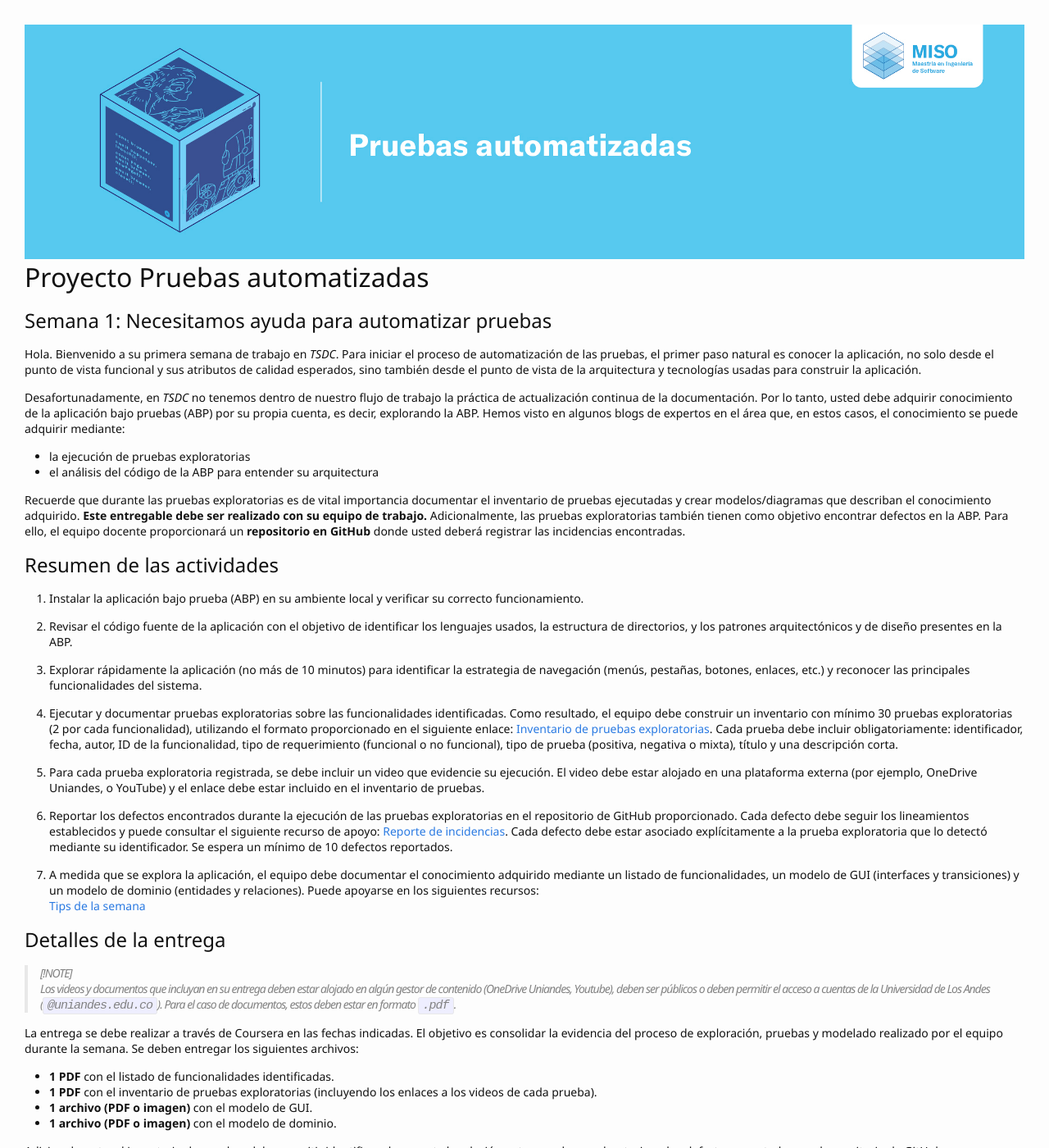
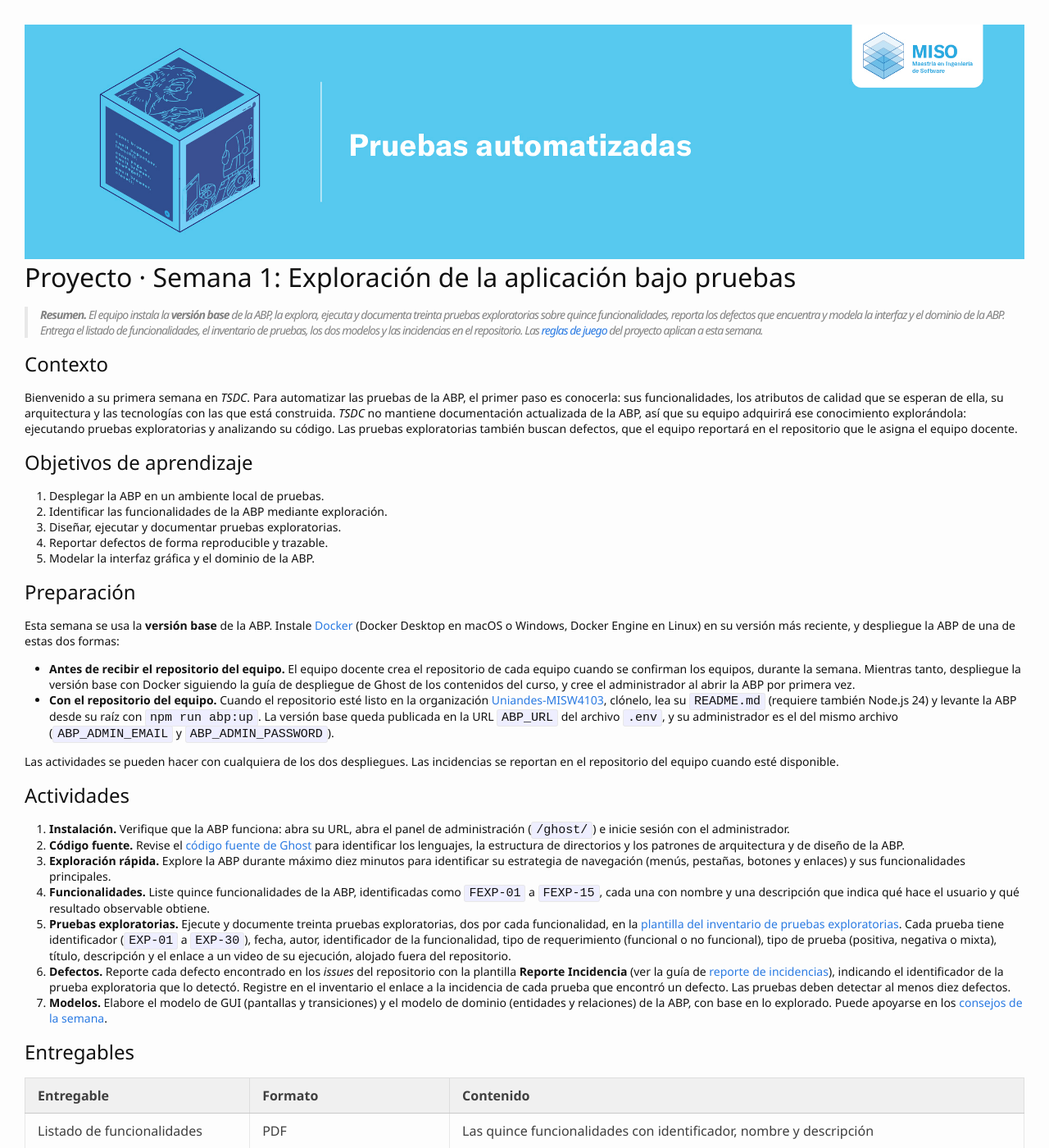
Before and after one commit to TiCSw/mt1_guias_pruebas, a Jekyll site: the page built from docs/semanas/semana1.md, in a window 1280 px wide and 1400 px high. Shown: the whole window at 82% size. Built offline with Jekyll 4.4.1, drawn with Linux system fonts in a browser that asks for light colours; some web fonts are replaced; our own code applies the rules of GitHub Pages for plain Markdown files; comment, search, counter and statistics services are not loaded; some of the changed text lies outside the part shown.

Commit message:
docs(semanas): week 1 in the standard template

```diff
--- a/docs/semanas/semana1.md
+++ b/docs/semanas/semana1.md
@@ -1,73 +1,116 @@
-# Proyecto Pruebas automatizadas
+# Proyecto · Semana 1: Exploración de la aplicación bajo pruebas
 
-## Semana 1: Necesitamos ayuda para automatizar pruebas
+> **Resumen.** El equipo instala la **versión base** de la ABP, la explora, ejecuta y documenta
+> treinta pruebas exploratorias sobre quince funcionalidades, reporta los defectos que encuentra y
+> modela la interfaz y el dominio de la ABP. Entrega el listado de funcionalidades, el inventario de
+> pruebas, los dos modelos y las incidencias en el repositorio. Las [reglas de juego](reglas) del
+> proyecto aplican a esta semana.
 
-Hola. Bienvenido a su primera semana de trabajo en *TSDC*. Para iniciar el proceso de automatización de las pruebas, el primer paso natural es conocer la aplicación, no solo desde el punto de vista funcional y sus atributos de calidad esperados, sino también desde el punto de vista de la arquitectura y tecnologías usadas para construir la aplicación.
+## Contexto
 
-Desafortunadamente, en *TSDC* no tenemos dentro de nuestro flujo de trabajo la práctica de actualización continua de la documentación. Por lo tanto, usted debe adquirir conocimiento de la aplicación bajo pruebas (ABP) por su propia cuenta, es decir, explorando la ABP. Hemos visto en algunos blogs de expertos en el área que, en estos casos, el conocimiento se puede adquirir mediante:
+Bienvenido a su primera semana en _TSDC_. Para automatizar las pruebas de la ABP, el primer paso es
+conocerla: sus funcionalidades, los atributos de calidad que se esperan de ella, su arquitectura y
+las tecnologías con las que está construida. _TSDC_ no mantiene documentación actualizada de la ABP,
+así que su equipo adquirirá ese conocimiento explorándola: ejecutando pruebas exploratorias y
+analizando su código. Las pruebas exploratorias también buscan defectos, que el equipo reportará en
+el repositorio que le asigna el equipo docente.
 
-- la ejecución de pruebas exploratorias
-- el análisis del código de la ABP para entender su arquitectura
+## Objetivos de aprendizaje
 
-Recuerde que durante las pruebas exploratorias es de vital importancia documentar el inventario de pruebas ejecutadas y crear modelos/diagramas que describan el conocimiento adquirido. **Este entregable debe ser realizado con su equipo de trabajo.** Adicionalmente, las pruebas exploratorias también tienen como objetivo encontrar defectos en la ABP. Para ello, el equipo docente proporcionará un **repositorio en GitHub** donde usted deberá registrar las incidencias encontradas.
+1. Desplegar la ABP en un ambiente local de pruebas.
+2. Identificar las funcionalidades de la ABP mediante exploración.
+3. Diseñar, ejecutar y documentar pruebas exploratorias.
+4. Reportar defectos de forma reproducible y trazable.
+5. Modelar la interfaz gráfica y el dominio de la ABP.
 
+## Preparación
 
-## Resumen de las actividades
+Esta semana se usa la **versión base** de la ABP. Instale
+[Docker](https://www.docker.com/products/docker-desktop/) (Docker Desktop en macOS o Windows, Docker
+Engine en Linux) en su versión más reciente, y despliegue la ABP de una de estas dos formas:
 
-1. Instalar la aplicación bajo prueba (ABP) en su ambiente local y verificar su correcto funcionamiento.
+- **Antes de recibir el repositorio del equipo.** El equipo docente crea el repositorio de cada
+  equipo cuando se confirman los equipos, durante la semana. Mientras tanto, despliegue la versión
+  base con Docker siguiendo la guía de despliegue de Ghost de los contenidos del curso, y cree el
+  administrador al abrir la ABP por primera vez.
+- **Con el repositorio del equipo.** Cuando el repositorio esté listo en la organización
+  [Uniandes-MISW4103](https://github.com/orgs/Uniandes-MISW4103/), clónelo, lea su `README.md`
+  (requiere también Node.js 24) y levante la ABP desde su raíz con `npm run abp:up`. La versión base
+  queda publicada en la URL `ABP_URL` del archivo `.env`, y su administrador es el del mismo archivo
+  (`ABP_ADMIN_EMAIL` y `ABP_ADMIN_PASSWORD`).
 
-2. Revisar el código fuente de la aplicación con el objetivo de identificar los lenguajes usados, la estructura de directorios, y los patrones arquitectónicos y de diseño presentes en la ABP.
+Las actividades se pueden hacer con cualquiera de los dos despliegues. Las incidencias se reportan en
+el repositorio del equipo cuando esté disponible.
 
-3. Explorar rápidamente la aplicación (no más de 10 minutos) para identificar la estrategia de navegación (menús, pestañas, botones, enlaces, etc.) y reconocer las principales funcionalidades del sistema.
+## Actividades
 
-4. Ejecutar y documentar pruebas exploratorias sobre las funcionalidades identificadas. Como resultado, el equipo debe construir un inventario con mínimo 30 pruebas exploratorias (2 por cada funcionalidad), utilizando el formato proporcionado en el siguiente enlace: [Inventario de pruebas exploratorias](https://thesoftwaredesignlab.github.io/AutTestingCourseraBook/templates/inventario-pruebas-exploratorias.xlsx). Cada prueba debe incluir obligatoriamente: identificador, fecha, autor, ID de la funcionalidad, tipo de requerimiento (funcional o no funcional), tipo de prueba (positiva, negativa o mixta), título y una descripción corta.
+1. **Instalación.** Verifique que la ABP funciona: abra su URL, abra el panel de administración
+   (`/ghost/`) e inicie sesión con el administrador.
+2. **Código fuente.** Revise el [código fuente de Ghost](https://github.com/TryGhost/Ghost) para
+   identificar los lenguajes, la estructura de directorios y los patrones de arquitectura y de diseño
+   de la ABP.
+3. **Exploración rápida.** Explore la ABP durante máximo diez minutos para identificar su estrategia
+   de navegación (menús, pestañas, botones y enlaces) y sus funcionalidades principales.
+4. **Funcionalidades.** Liste quince funcionalidades de la ABP, identificadas como `FEXP-01` a
+   `FEXP-15`, cada una con nombre y una descripción que indica qué hace el usuario y qué resultado
+   observable obtiene.
+5. **Pruebas exploratorias.** Ejecute y documente treinta pruebas exploratorias, dos por cada
+   funcionalidad, en la
+   [plantilla del inventario de pruebas exploratorias](https://thesoftwaredesignlab.github.io/AutTestingCourseraBook/templates/inventario-pruebas-exploratorias.xlsx).
+   Cada prueba tiene identificador (`EXP-01` a `EXP-30`), fecha, autor, identificador de la
+   funcionalidad, tipo de requerimiento (funcional o no funcional), tipo de prueba (positiva, negativa
+   o mixta), título, descripción y el enlace a un video de su ejecución, alojado fuera del
+   repositorio.
+6. **Defectos.** Reporte cada defecto encontrado en los _issues_ del repositorio con la plantilla
+   **Reporte Incidencia** (ver la guía de
+   [reporte de incidencias](https://www.coursera.org/learn/pruebas-automatizadas-software/supplement/pguOv/reporte-de-incidencias)),
+   indicando el identificador de la prueba exploratoria que lo detectó. Registre en el inventario el
+   enlace a la incidencia de cada prueba que encontró un defecto. Las pruebas deben detectar al menos
+   diez defectos.
+7. **Modelos.** Elabore el modelo de GUI (pantallas y transiciones) y el modelo de dominio (entidades
+   y relaciones) de la ABP, con base en lo explorado. Puede apoyarse en los
+   [consejos de la semana](https://www.coursera.org/learn/pruebas-automatizadas-software/supplement/xjgTI/para-tener-en-cuenta-esta-semana).
 
-5. Para cada prueba exploratoria registrada, se debe incluir un video que evidencie su ejecución. El video debe estar alojado en una plataforma externa (por ejemplo, OneDrive Uniandes, o  YouTube) y el enlace debe estar incluido en el inventario de pruebas.
+## Entregables
 
-6. Reportar los defectos encontrados durante la ejecución de las pruebas exploratorias en el repositorio de GitHub proporcionado. Cada defecto debe seguir los lineamientos establecidos y puede consultar el siguiente recurso de apoyo: [Reporte de incidencias](https://www.coursera.org/learn/pruebas-automatizadas-software/supplement/pguOv/reporte-de-incidencias). Cada defecto debe estar asociado explícitamente a la prueba exploratoria que lo detectó mediante su identificador. Se espera un mínimo de 10 defectos reportados.
+| Entregable | Formato | Contenido |
+|---|---|---|
+| Listado de funcionalidades | PDF | Las quince funcionalidades con identificador, nombre y descripción |
+| Inventario de pruebas exploratorias | PDF, exportado de la plantilla | Las treinta pruebas con sus campos, el enlace a su video y, cuando corresponde, el enlace a su incidencia |
+| Modelo de GUI | PDF o imagen | Las pantallas de la ABP y las transiciones entre ellas |
+| Modelo de dominio | PDF o imagen | Las entidades de la ABP con sus atributos y relaciones |
+| Incidencias | _Issues_ del repositorio del equipo | Un _issue_ por defecto, con la plantilla **Reporte Incidencia** |
 
-7. A medida que se explora la aplicación, el equipo debe documentar el conocimiento adquirido mediante un listado de funcionalidades, un modelo de GUI (interfaces y transiciones) y un modelo de dominio (entidades y relaciones). Puede apoyarse en los siguientes recursos:
-[Tips de la semana](https://www.coursera.org/learn/pruebas-automatizadas-software/supplement/xjgTI/para-tener-en-cuenta-esta-semana)
-
-
-## Detalles de la entrega
-
-> [!NOTE]
-> Los videos y documentos que incluyan en su entrega deben estar alojado en algún gestor de contenido (OneDrive Uniandes, Youtube), deben ser públicos o deben permitir el acceso a cuentas de la Universidad de Los Andes (`@uniandes.edu.co`). Para el caso de documentos, estos deben estar en formato `.pdf`.
-
-La entrega se debe realizar a través de Coursera en las fechas indicadas. El objetivo es consolidar la evidencia del proceso de exploración, pruebas y modelado realizado por el equipo durante la semana. Se deben entregar los siguientes archivos:
-
-- **1 PDF** con el listado de funcionalidades identificadas.
-- **1 PDF** con el inventario de pruebas exploratorias (incluyendo los enlaces a los videos de cada prueba).
-- **1 archivo (PDF o imagen)** con el modelo de GUI.
-- **1 archivo (PDF o imagen)** con el modelo de dominio.
-
-Adicionalmente, el inventario de pruebas debe permitir identificar claramente la relación entre pruebas exploratorias y los defectos reportados en el repositorio de GitHub.
-
----
+Los enlaces de los videos deben abrirse sin solicitar permisos: públicos o con acceso para cuentas
+`@uniandes.edu.co` (por ejemplo, OneDrive Uniandes o YouTube).
 
 ## Criterios de evaluación
 
-> [!NOTE]
-> La evaluación se realizará con base en la completitud, coherencia interna, trazabilidad explícita y evidencia verificable de cada uno de los criterios definidos en esta rúbrica.
-> Entregas por fuera del horario establecido puede incurrir en una penalización sobre la calificación final de la actividad.
+La evaluación sigue las [reglas de juego](reglas) del proyecto, incluidas sus _fatalities_.
 
-### 1. Listado de funcionalidades [15 puntos]
+### 1. Funcionalidades [15 puntos]
 
-- Se evaluarán máximo 15 funcionalidades. Cada funcionalidad equivale a 1 punto y debe incluir: una descripción clara en lenguaje natural, ser distinguible de otras funcionalidades, y corresponder a una capacidad observable de la aplicación. **[15 puntos]**
+- **1.1 Funcionalidades [15 puntos, 1 por funcionalidad].** Las quince funcionalidades tienen
+  identificador (`FEXP-##`), nombre y una descripción que indica qué hace el usuario y qué resultado
+  observable obtiene, y cada una es distinta de las demás.
 
 ### 2. Inventario de pruebas exploratorias [65 puntos]
 
-- Registro de pruebas (30 pruebas): Se evaluarán 30 pruebas exploratorias (2 por funcionalidad). Cada prueba debe incluir todos los campos requeridos (identificador, fecha, autor, ID de la funcionalidad, tipo de requerimiento, tipo de prueba, título y descripción). Cada prueba correctamente registrada equivale a 1 punto. **[30 puntos]**
+- **2.1 Registro de las pruebas [30 puntos, 1 por prueba].** Las treinta pruebas del inventario tienen
+  todos los campos de la actividad 5 y corresponden a dos pruebas por funcionalidad.
+- **2.2 Videos [15 puntos, 0,5 por prueba].** El video de cada una de las treinta pruebas se abre sin
+  solicitar permisos y muestra la ejecución de la prueba sobre la ABP.
+- **2.3 Ejecución de las pruebas [10 puntos].** Las pruebas validan la funcionalidad a la que están
+  asociadas y se ejecutaron sobre la ABP en funcionamiento: ninguna falla por una instalación
+  incompleta, un error del ambiente o una mala preparación del escenario.
+- **2.4 Defectos [10 puntos, 1 por defecto].** El inventario presenta diez defectos de la ABP. Cada
+  defecto está reportado como incidencia en el repositorio con la plantilla **Reporte Incidencia**,
+  indica el identificador de la prueba exploratoria que lo detectó, y el inventario enlaza esa
+  incidencia.
 
-- Evidencia en video: Cada una de las 30 pruebas debe contar con un enlace funcional a un video que evidencie su ejecución. Cada video correctamente enlazado equivale a 0.33 puntos. **[10 puntos]**
+### 3. Modelos [20 puntos]
 
-- Defectos e incidencias: Se evaluarán hasta 10 defectos. Cada defecto equivale a 1 punto y debe: estar correctamente reportado en el repositorio de GitHub, seguir los lineamientos establecidos, y estar asociado explícitamente a una prueba exploratoria mediante su identificador. **[10 puntos]**
-
-- Calidad de la ejecución de las pruebas: Cada prueba exploratoria debe estar correctamente ejecutada en un ambiente de pruebas funcional. Si una prueba falla debido a configuraciones incompletas, errores del entorno o mala preparación del escenario (y no por un defecto real de la aplicación), se considerará incorrecta. Se evaluará que cada prueba esté correctamente orientada a validar la funcionalidad correspondiente. **[15 puntos]**
-
-### 3. Modelos del sistema [20 puntos]
-
-- Modelo de GUI: Debe representar correctamente las interfaces principales del sistema y sus transiciones. Se evaluará completitud y coherencia. **[10 puntos]**
-
-- Modelo de dominio: Debe identificar correctamente las entidades principales del sistema y sus relaciones. Se evaluará completitud y coherencia. **[10 puntos]**
+- **3.1 Modelo de GUI [10 puntos].** El modelo muestra las pantallas que recorren las quince
+  funcionalidades y las transiciones entre ellas, cada una etiquetada con la acción del usuario.
+- **3.2 Modelo de dominio [10 puntos].** El modelo muestra las entidades de la ABP con sus atributos y
+  las relaciones entre ellas con su cardinalidad.
```
